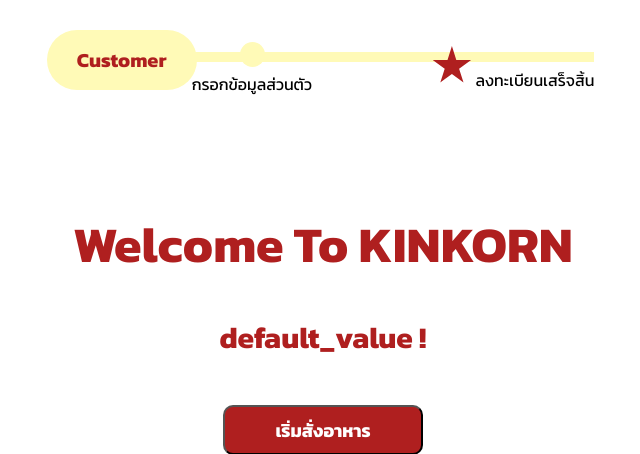
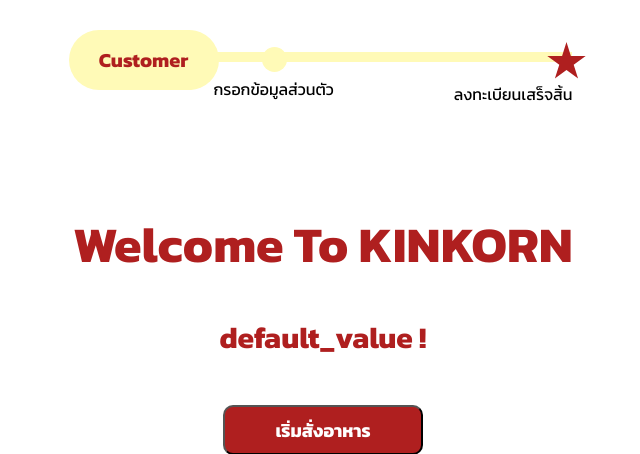
Before and after one commit to 6510615203/cn331project, a Django app: page /welcome_registration/ in a window 1280 px wide. Shown: the part 101-555 px from the top of the page, without its empty margins (317-957 px from the left). Run offline with Django 5.2, Linux system fonts and the light colour scheme.

Commit message:
fix star icon

```diff
--- a/static/css/register.css
+++ b/static/css/register.css
@@ -86,25 +86,31 @@ body {
     margin-bottom: 5px;
     margin-left: 40%;
 }
+
 /* ไอคอนสำหรับดาว */
 .staricon {
-    width: 40px; /* ความกว้าง */
-    height: 40px; /* ความสูง */
-    background-color: #FFFAB7; /* สีทอง */
+    width: 40px;
+    /* ความกว้าง */
+    height: 40px;
+    /* ความสูง */
+    background-color: #FFFAB7;
+    /* สีทอง */
     clip-path: polygon(50% 0%, 61% 35%, 98% 35%, 68% 57%, 79% 91%, 50% 70%, 21% 91%, 32% 57%, 2% 35%, 39% 35%);
     margin: 0 auto;
     display: block;
     margin-right: -14px;
     text-align: auto;
 }
+
 .stariconnow {
     width: 40px;
     height: 40px;
     background-color: #AF1F1F;
     clip-path: polygon(50% 0%, 61% 35%, 98% 35%, 68% 57%, 79% 91%, 50% 70%, 21% 91%, 32% 57%, 2% 35%, 39% 35%);
-    display: inline-block;
     margin: 0 auto;
-    text-align: center;
+    display: block;
+    margin-right: -14px;
+    text-align: auto;
 }
 
 .stepicon {
```
